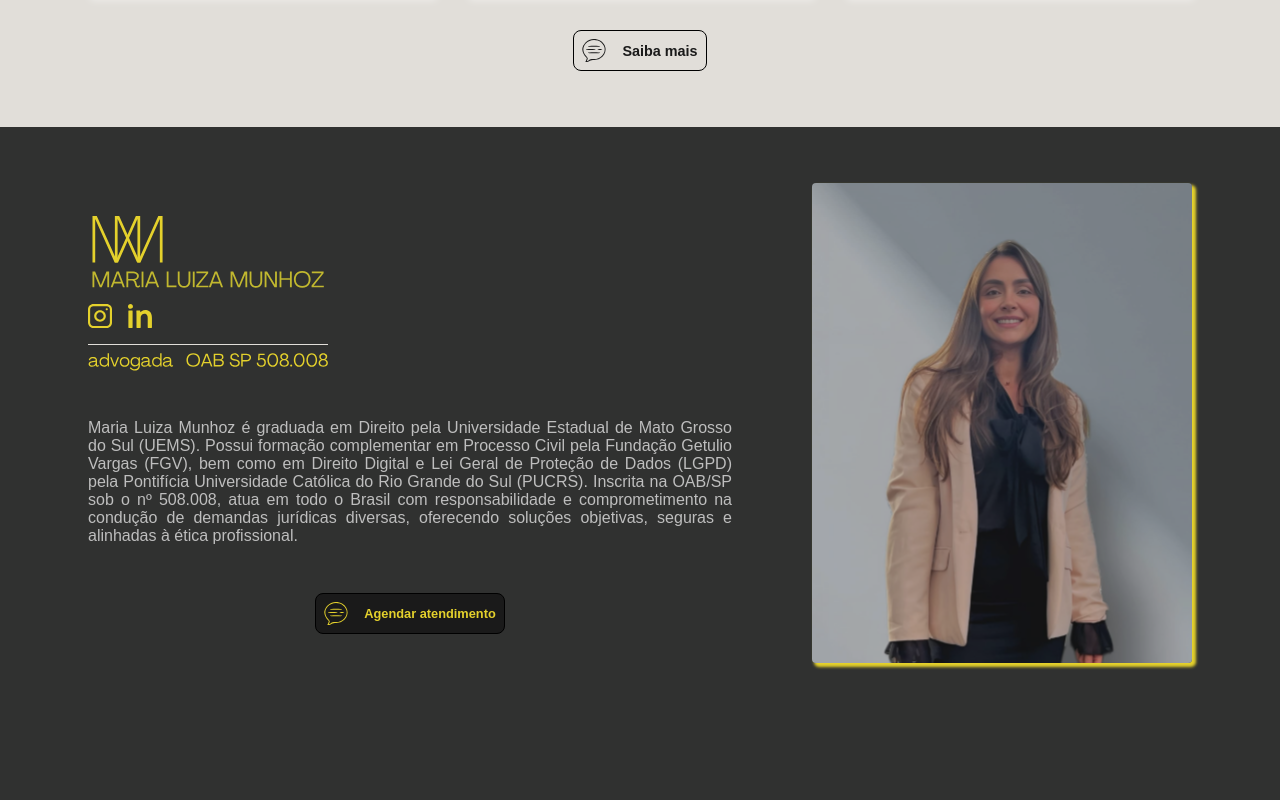
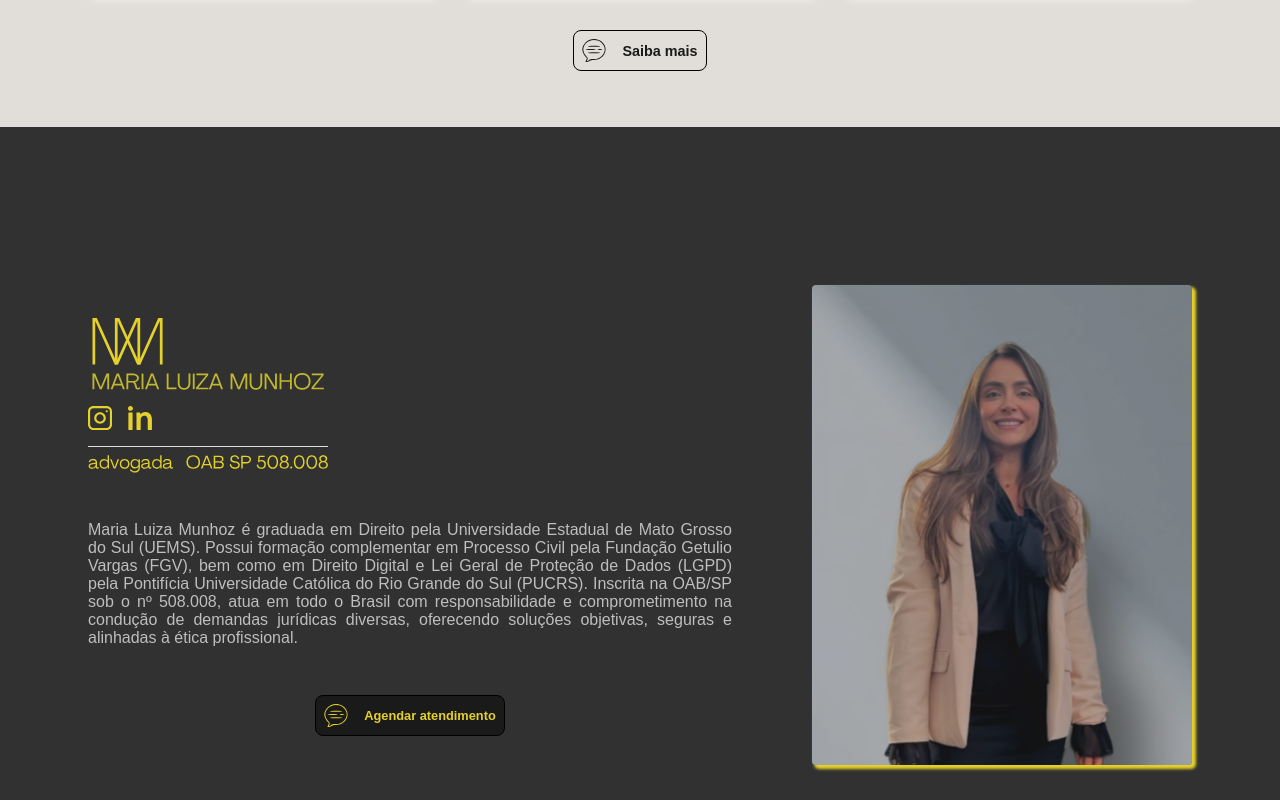
Before and after one commit to HigorBernardesPNG/laddingMalu, a Next.js app: page / in a window 1280 px wide. Shown: the part 1480-2280 px from the top of the page. Built offline with nearby package versions, Linux system fonts and the light colour scheme.

Commit message:
style: atualiza display flex para todas as sections pais

```diff
--- a/src/components/AreasSection/AreasSection.module.scss
+++ b/src/components/AreasSection/AreasSection.module.scss
@@ -4,6 +4,7 @@
 .hero {
 
   @include grid-desktop;
+  display: flex;
   background-color: $light-gray;
   min-height: 100dvh;
   // width: 100lvw;
--- a/src/components/ContatoSection/ContatoSection.module.scss
+++ b/src/components/ContatoSection/ContatoSection.module.scss
@@ -3,6 +3,7 @@
 
 .hero {
   @include grid-desktop;
+  display: flex;
   background-color: $light-gray;
   border-radius: $border-radius32;
   // height: 50dvh;
--- a/src/components/SobreSection/Sobre.module.scss
+++ b/src/components/SobreSection/Sobre.module.scss
@@ -4,6 +4,7 @@
 .hero {
 
   @include grid-desktop;
+  display: flex;
   background-color: $background-one;
   min-height: 100dvh;
   // width: 100lvw;
```
